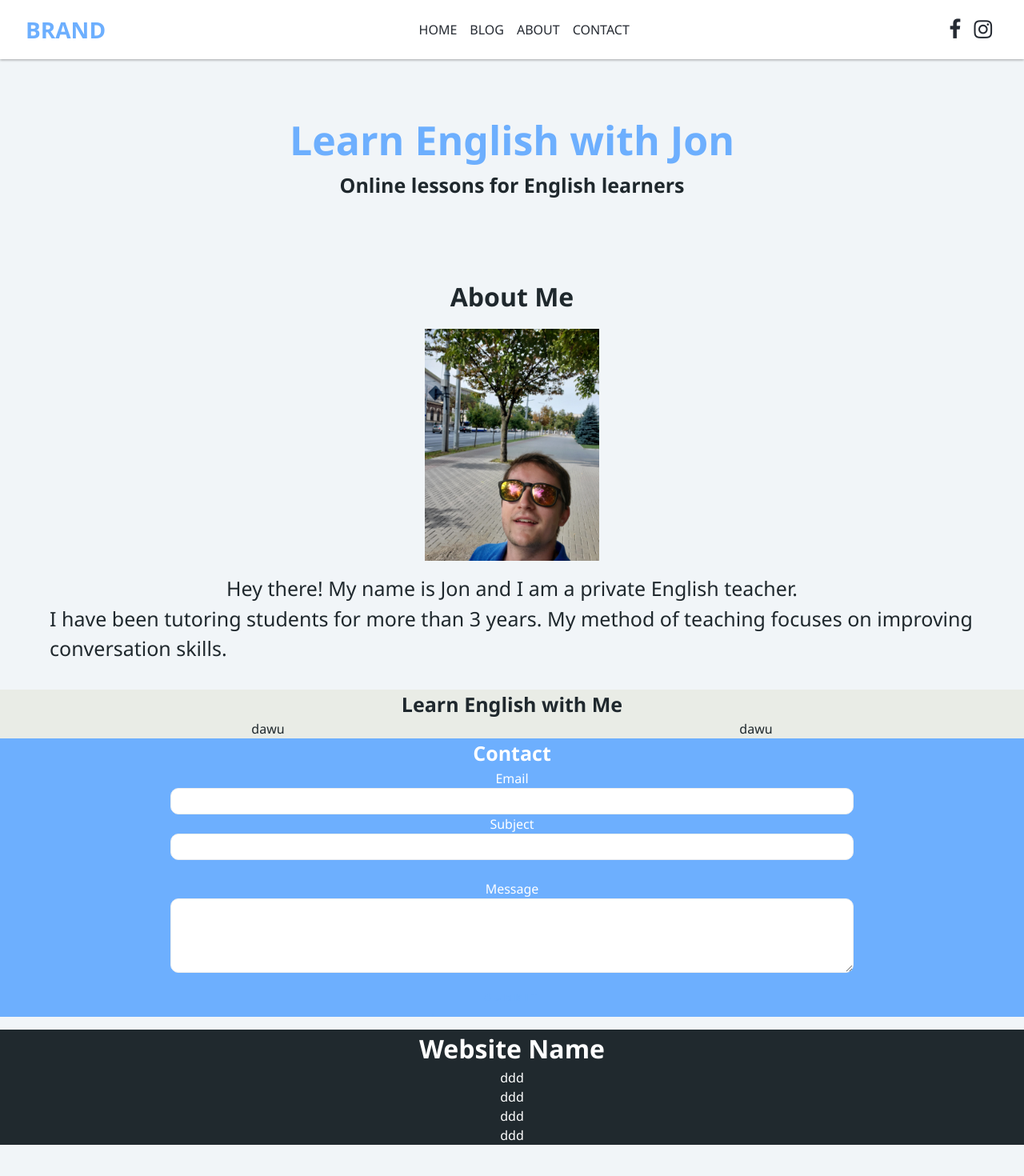
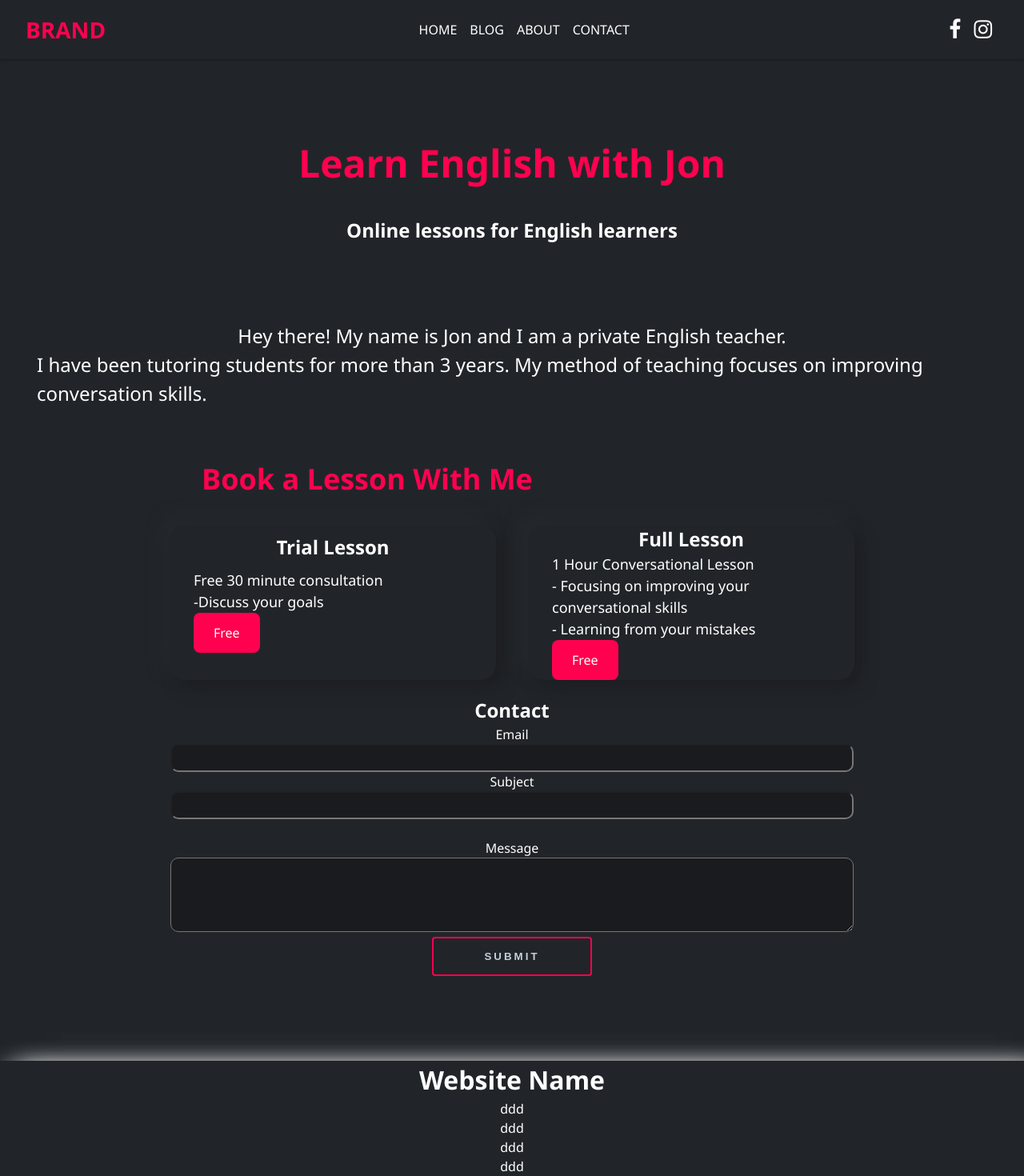
Before and after one commit to jmkryzanski/EnglishPortfolio, a Django app: page / in a window 1280 px wide. Shown: the whole page at 80% size. Before the commit the page ends 1431 px from the top, so only its background shows below. Run offline with Django 4.2, Linux system fonts and the light colour scheme; parts of the project's set-up code (start-up, migrations or seed data) failed here and were passed over.

Commit message:
style update

```diff
--- a/static/css/styles.css
+++ b/static/css/styles.css
@@ -1,9 +1,23 @@
 :root{
-	--first-theme: #6daffe;
+	/*--first-theme: #6daffe;
 	--second-theme: #20292e;
 	--third-theme: #e9ece6;
+	--fourth-theme: #f1f5f8;*/
+
+	/*--first-theme: #f9a66c;
+	--second-theme: #4a6163;
+	--third-theme: #e9ece6;
+	--fourth-theme: #f9faf4;*/
+
+	--first-theme: #ff014f;
+	--second-theme: #ff014f;
+	--third-theme: #c4cfde;
+	--fourth-theme: #212529;
+	--fifth-theme: white;
+
 	--padding1: 30px;
 	--padding2: 50px;
+	--margin1: 30px;
 }
 
 *, *::before, *::after {
@@ -23,13 +37,14 @@
 	 font-weight: normal;
 	 line-height: 1.5;
 	 color: /*#252a32;*/#1f282d;
-	 background: #f1f5f8;
+	 background: var(--fourth-theme);/*#f1f5f8;*/
 
 	 /* footer stick to bottom https://www.youtube.com/watch?v=ERzZ-qzNxnQ */
 	 min-height: 400px;
-	 margin-bottom: 160px;
+	 margin-bottom: 250px;
 	 clear: both;
 }
+
  /*img {
 	 display: block;
 	 width: 100%;
@@ -66,7 +81,7 @@
 	 height: auto;
 	 padding: 1rem 2rem;
 	 color: #252a32;
-	 background: #fff;
+	 background: var(--fourth-theme);
 	 box-shadow: 0 1px 3px rgba(0, 0, 0, 0.12), 0 1px 3px rgba(0, 0, 0, 0.24);
 }
  @media only screen and (min-width: 768px) {
@@ -123,13 +138,13 @@
 	 font-size: 1rem;
 	 font-weight: 500;
 	 line-height: inherit;
-	 color: #252a32;
+	 color: var(--fifth-theme);
 	 text-transform: uppercase;
 	 text-rendering: optimizeLegibility;
 	 transition: all 0.35s ease;
 }
  .navbar .menu-link:hover {
-	 color: #148cb8;
+	 color: var(--first-theme);
 }
  .navbar .menu.active {
 	 width: 100%;
@@ -159,7 +174,7 @@
 	 font-size: 1.65rem;
 	 line-height: inherit;
 	 margin: 0 0.5rem;
-	 color: #252a32;
+	 color: var(--fifth-theme);
 	 transition: all 0.35s ease;
 }
  .navbar .social-item:hover {
@@ -184,67 +199,98 @@ footer {
     bottom: 0;
     height: auto;
     width: 100%;
-	background-color: var(--second-theme);
-	color: white;
+	background-color: var(--fourth-theme);
+	color: var(--fifth-theme);
+	box-shadow: 10px 10px 30px var(--fifth-theme), 30px 10px 30px var(--fifth-theme);
 }
 
 [class^="box-"] {
   /* To place the letter at the center */
 	display: grid;
-	place-items: center;
+	/*place-items: center;*/
 	padding: 0 var(--padding1);
 }
 
 .box-1{
+	place-items: center;
 	grid-area: A;
 	margin: 4rem 0;
 	/*background: url("/static/img/sample1.jpg") 50% 0 no-repeat fixed;*/
 }
 .box-2{
+	place-items: center;
 	grid-area: B;
+	margin: 2em 1em;
 }
 .box-3{
 	grid-area: C;
-	margin: 2em;
-}
-.box-4{
-	grid-area: D;
-	background-color: var(--third-theme);
+	/*background-color: var(--first-theme);*/
 	display: grid;
+	background: var(--fourth-theme);
+
+	/* I think this makes each column the same width */
+	grid-auto-columns: 1fr;
+   	grid-auto-flow: column;
+
+	/* https://gridbyexample.com/examples/example21/ */
 }
 
-@media (min-width: 768px){
-	.box-4{
+@media (max-width: 768px){
+	.box-3{
 		grid-template-areas:
-		"X X X X   X X X X"
-		"Y Y Y Y   Z Z Z Z";
+		"A A A A"
+		"B B B B"
+		"C C C C";
 	}
 }
-@media (max-width: 768px){
-	.box-4{
+@media (min-width: 768px){
+	.box-3{
 		grid-template-areas:
-		"X X X X"
-		"Y Y Y Y"
-		"Z Z Z Z";
+		"A A A A   A A A A"
+		"B B B B   C C C C";
+	}
+}
+@media (min-width: 1200px){
+	.box-3{
+		padding-left: 15%;
+		padding-right: 15%;
 	}
 }
 
+.box-3-a {
+	grid-area: A;
+}
+.box-3-b {
+	grid-area: B;
 
-.x {
-	grid-area: X;
+	border-radius: 20px;
+	box-shadow: 10px 10px 19px #1c1e22, -10px -10px 19px #262a2e;
+	/*border-color: var(--first-theme);
+	border-style: solid;
+	border-width: 2px;*/
+	margin: 0 20px 20px;
+	color: var(--fifth-theme);
+	/*background: linear-gradient(150deg, var(--fourth-theme), var(--first-theme) 200%);*/
+
 }
-.y {
-	grid-area: Y;
-}
-.z {
-	grid-area: Z;
+.box-3-c {
+	grid-area: C;
+
+	border-radius: 20px;
+	box-shadow: 10px 10px 19px #1c1e22, -10px -10px 19px #262a2e;
+	/*border-color: var(--first-theme);
+	border-style: solid;
+	border-width: 2px;*/
+	margin: 0 20px 20px;
+	color: var(--fifth-theme);
+	/*background: linear-gradient(150deg, var(--fourth-theme), var(--first-theme) 200%);*/
 }
 
-
-.box-5{
-	grid-area: E;
-	background-color: var(--first-theme);
-	color: white;
+.box-4{
+	place-items: center;
+	grid-area: D;
+	background-color: var(--fourth-theme);
+	color: var(--fifth-theme);
 }
 .three-d-card1{
 	border-radius: 25px;
@@ -266,34 +312,21 @@ footer {
 
 @media (min-width: 768px){
 .container {
-	/*grid-template-areas:
-		"A A A A   A A A A   A A A A"
-		"B B B B   C C C C   C C C C"
-		"D D D D   D D D D   D D D D"
-		"E E E E   E E E E   E E E E";
-	}*/
 	grid-template-areas:
 		"A A A A   A A A A   A A A A"
+		"B B B B   B B B B   B B B B"
 		"C C C C   C C C C   C C C C"
-		"D D D D   D D D D   D D D D"
-		"E E E E   E E E E   E E E E";
+		"D D D D   D D D D   D D D D";
 	}
 }
 
 @media (max-width: 768px){
 .container {
-	/*grid-template-areas:
+	grid-template-areas:
 		"A A A A"
 		"B B B B"
 		"C C C C"
-		"D D D D"
-		"E E E E";
-	}*/
-	grid-template-areas:
-		"A A A A"
-		"C C C C"
-		"D D D D"
-		"E E E E";
+		"D D D D";
 	}
 }
 
@@ -302,11 +335,12 @@ footer {
 }
 
 .form-input{
-	border-radius:10px;
-  	border: 1px solid #eee;
+	border-radius: 10px;
   	transition: .3s border-color;
 	padding: 8px;
 	width: 100%;;
+	background-color: #191b1e;
+	color: white;
 }
 
 .form-input:hover {
@@ -318,7 +352,7 @@ footer {
 	width: 200px;
 	position: relative;
 	padding: 15px;
-	color: var(--first-theme);
+	color: var(--third-theme);
 	cursor: pointer;
 	text-align: center;
 	text-transform: uppercase;
@@ -331,28 +365,100 @@ footer {
 	text-decoration: none;
 }
 
+/*.btn-book{
+	display: inline-block;
+	outline: none;
+	cursor: pointer;
+	font-size: 16px;
+	line-height: 20px;
+	font-weight: 600;
+	border-radius: 8px;
+	padding: 13px 23px;
+	border: 1px solid var(--fifth-theme);
+	transition: box-shadow 0.2s ease 0s, -ms-transform 0.1s ease 0s, -webkit-transform 0.1s ease 0s, transform 0.1s ease 0s;
+	background: var(--first-theme);
+	color: var(--fifth-theme);
+}
+.btn-book:hover{
+	border-color: #000000;
+	background: #f7f7f7;
+}*/
+
+.btn-book {
+	color: var(--fifth-theme);
+	background-color: var(--first-theme);
+	border: 5px solid transparent;
+	transition: 0.2s ease;
+	border-radius: 8px;
+	padding: 8px 20px;
+	font-size: 16px;
+	align-self: flex-start;
+}
+.btn-book:hover {
+	color: var(--first-theme);
+	background-color: var(--fifth-theme);
+	transform: scale(1.1);
+	border: 5px solid var(--first-theme);
+}
+
+#home-title{
+	color: var(--first-theme);
+	font-size: 48px;
+	padding: var(--padding1);
+}
+#home-subtitle{
+	color: var(--fifth-theme);
+}
+.home-intro{
+	color: var(--fifth-theme);
+	font-size: 24px;
+}
+#home-book{
+	color: var(--first-theme);
+	font-size: 36px;
+}
+.home-book-title{
+	color: var(--fifth-theme);
+	font-size: 24px;
+}
+.home-book-text{
+	color: var(--fifth-theme);
+	font-size: 18px;
+}
+
+
 .form1{
 	width: 70%;;
 }
 
-.text-title{
-	color: var(--first-theme);
-	font-size: 50px;
-	padding: var(--padding1);
-}
-.text-title-home{
-	color: var(--first-theme);
-	font-size: 50px;
-}
 .text-secondary{
-	font-size: 25px;
+	font-size: 24px;
 }
 .text-3{
-	font-size: 25px;
+	font-size: 24px;
+}
+.text-4{
+	font-size: 18px;
 }
 .image-pad{
 	padding: 16px;
 }
+.padding1{
+	padding: var(--padding1);
+}
 .padding2{
 	padding: var(--padding2);
 }
+.padding-top1{
+	padding-top: var(--padding1);
+}
+.margin1{
+	margin: var(--margin1);
+}
+
+ul.dashed {
+	list-style-type: none;
+}
+ul.dashed > li:before {
+	content: "-";
+}
--- a/templates/blog/base.html
+++ b/templates/blog/base.html
@@ -10,6 +10,7 @@
     <title>Document</title>
 </head>
 <body>
+
     <nav class="navbar">
         <div class="navbrand">
             <h1><a href="./index.html" class="brand">Brand</a></h1>
--- a/templates/blog/home.html
+++ b/templates/blog/home.html
@@ -4,37 +4,44 @@
 
 <div class="container">
     <div class="box-1">
-        <h1 class="text-title-home">Learn English with Jon</h1>
-        <h2 class="text-secondary">Online lessons for English learners</h2>
+        <h1 id="home-title">Learn English with Jon</h1>
+        <h2 id="home-subtitle">Online lessons for English learners</h2>
 
     </div>
-    <!--<div class="box-2">
-        <img src="{% static 'img/p.jpg' %}"
-        width="200px">
-    </div>-->
+    <div class="box-2">
+        <!--<img class="image-pad" src="{% static 'img/p.jpg' %}" width="250px">-->
+        <p class="home-intro">Hey there! My name is Jon and I am a private English teacher.</p>
+        <p class="home-intro">I have been tutoring students for more than 3 years. My method of teaching focuses on improving conversation skills.</p>
+    </div>
     <div class="box-3">
-        <h1>About Me</h1>
-        <img class="image-pad" src="{% static 'img/p.jpg' %}" width="250px">
-        <p class="text-3">Hey there! My name is Jon and I am a private English teacher.</p>
-        <p class="text-3">I have been tutoring students for more than 3 years. My method of teaching focuses on improving conversation skills.</p>
-    </div>
-    <div class="box-4">
-        <div class="x">
-            <h2 class="text-secondary">Learn English with Me</h2>
+        <div class="box-3-a">
+            <h1 id="home-book" class="padding1">Book a Lesson With Me</h1>
         </div>
-        <div class="y">
-            <p>
-                dawu
-            </p>
+        <div class="box-3-b" style="display: flex; flex-direction: column;">
+            <h2 class="center-text home-book-title" style="padding: 10px 0;">Trial Lesson</h2>
+            <p class="home-book-text">Free 30 minute consultation</p>
+            <ul class="home-book-text dashed">
+                <li>Discuss your goals</li>
+            </ul>
+            <btn class="btn-book">Free</btn>
+
         </div>
-        <div class="z">
-            <p>
-                dawu
-            </p>
+        <div class="box-3-c" style="display: flex; flex-direction: column;">
+            <h2 class="center-text home-book-title">Full Lesson</h2>
+            <p class="home-book-text">1 Hour Conversational Lesson</p>
+            <ul class="home-book-text dashed">
+                <li>
+                    Focusing on improving your conversational skills
+                </li>
+                <li>
+                    Learning from your mistakes
+                </li>
+            </ul>
+            <btn class="btn-book">Free</btn>
         </div>
     </div>
     </div>
-    <div class="box-5">
+    <div class="box-4">
          <div class="center-text form1">
             <form method="POST">
                 <h2 class="text-secondary">Contact</h2>
```
